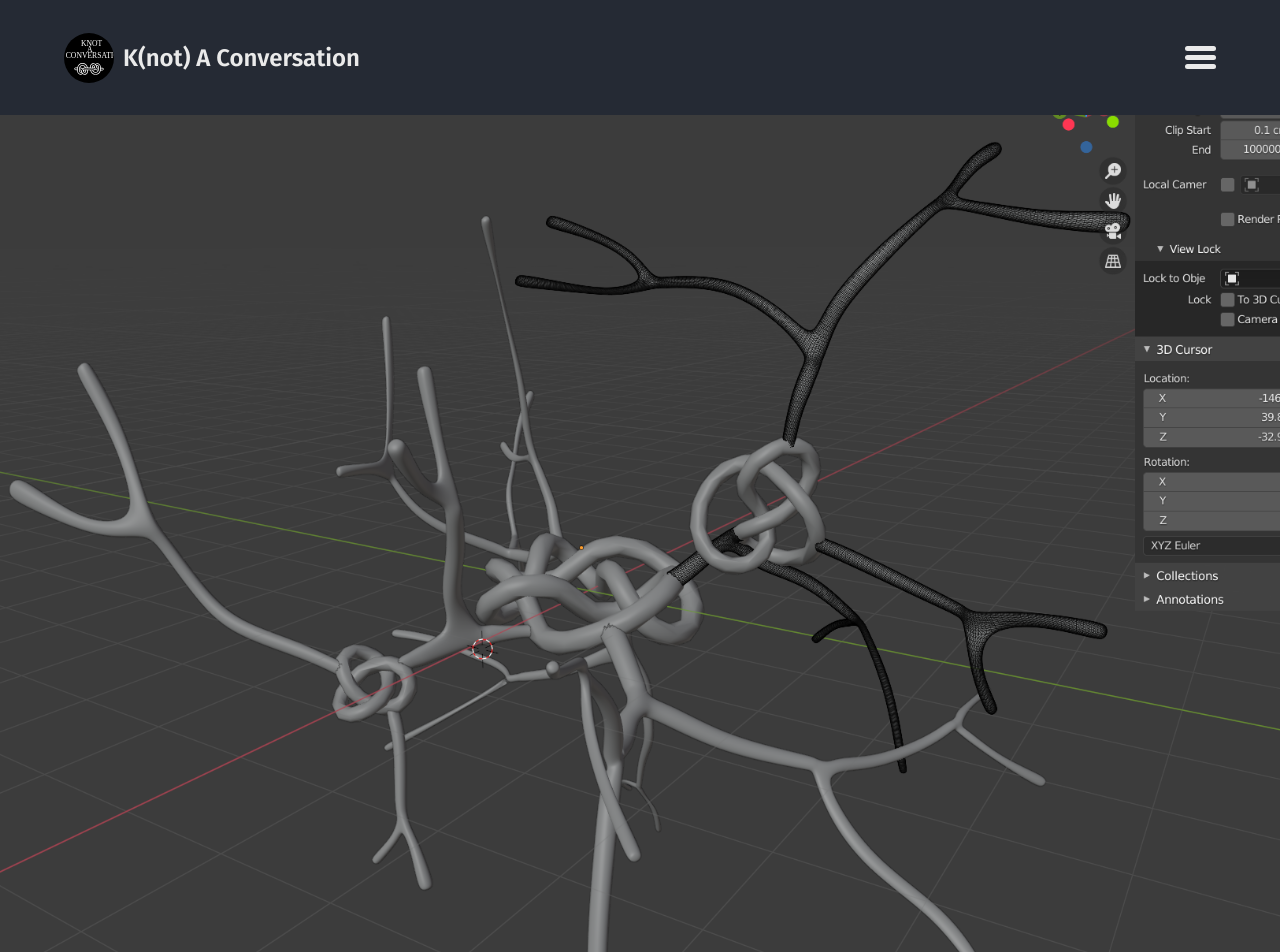
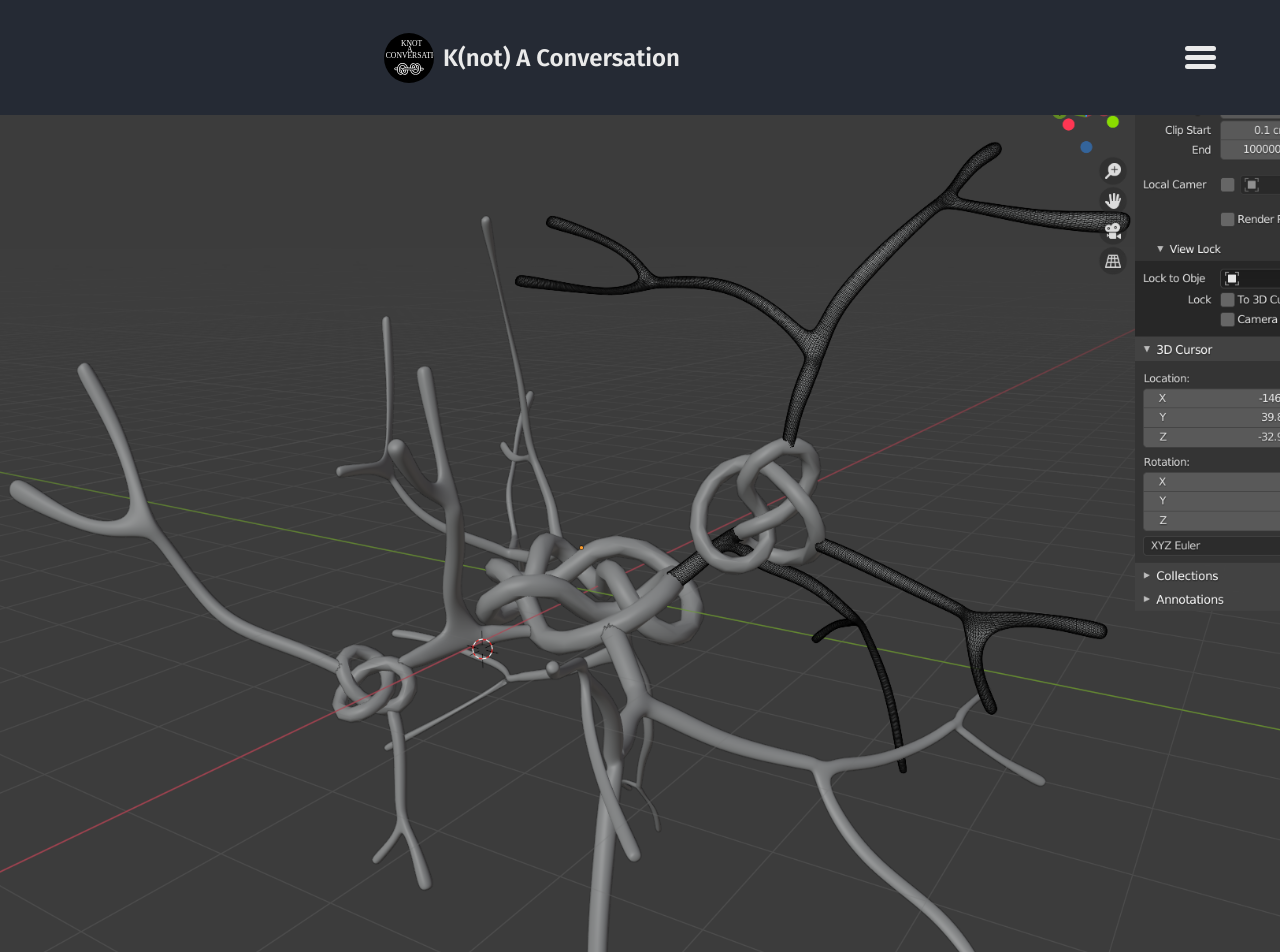
Before and after one commit to knot-a-conversation/about.github.io, a Jekyll site: the page built from index.html, in a window 1280 px wide. Shown: the top 952 px of the page. Built offline with Jekyll 4.4.1, drawn with Linux system fonts in a browser that asks for light colours; the list of posts is cut into pages by our own code.

Commit message:
Update _layout.scss

```diff
--- a/_sass/basically-basic/_layout.scss
+++ b/_sass/basically-basic/_layout.scss
@@ -58,6 +58,7 @@ main {
 
 .inner {
   max-width: $large;
+   margin-left: 25%;
 }
 
 /*
```
